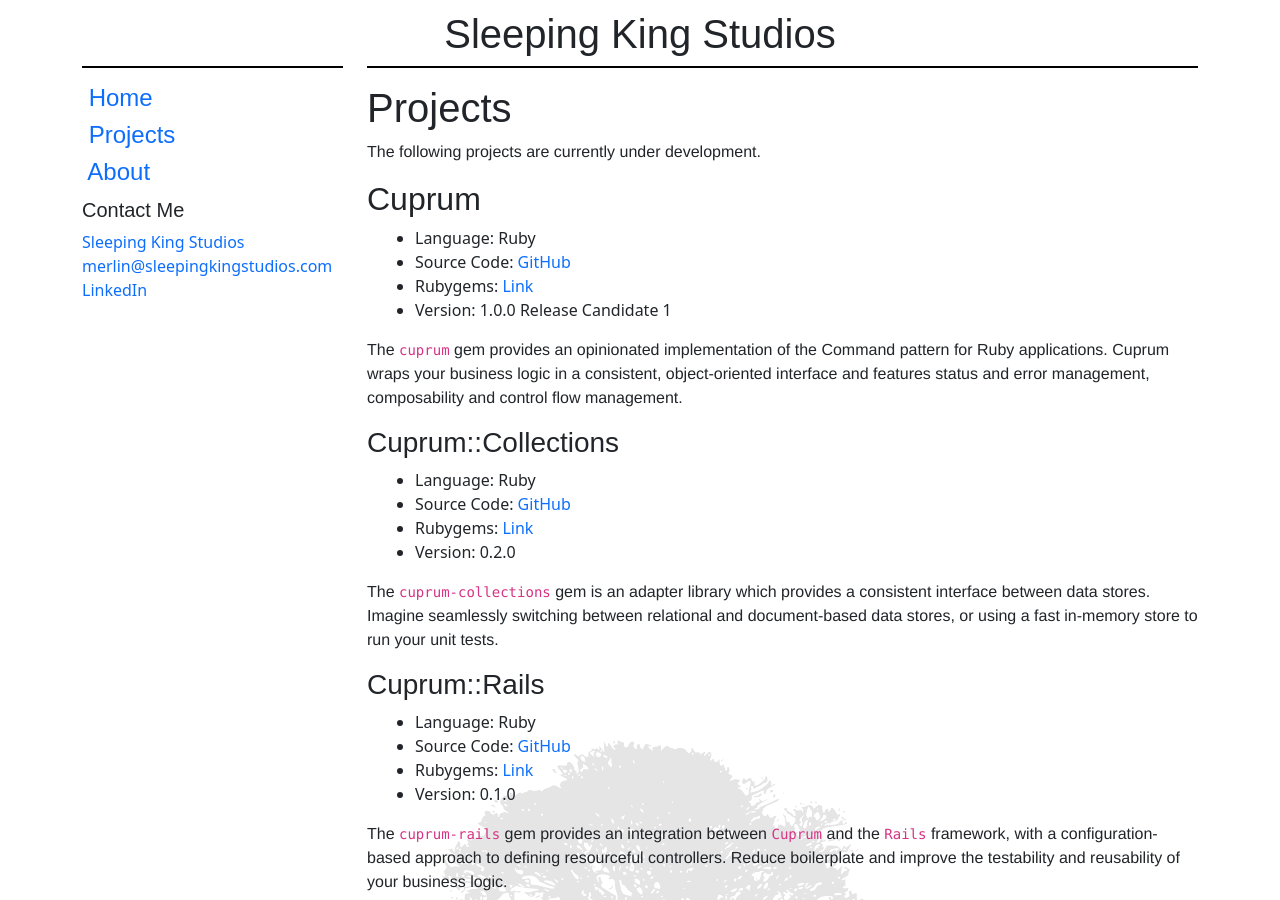
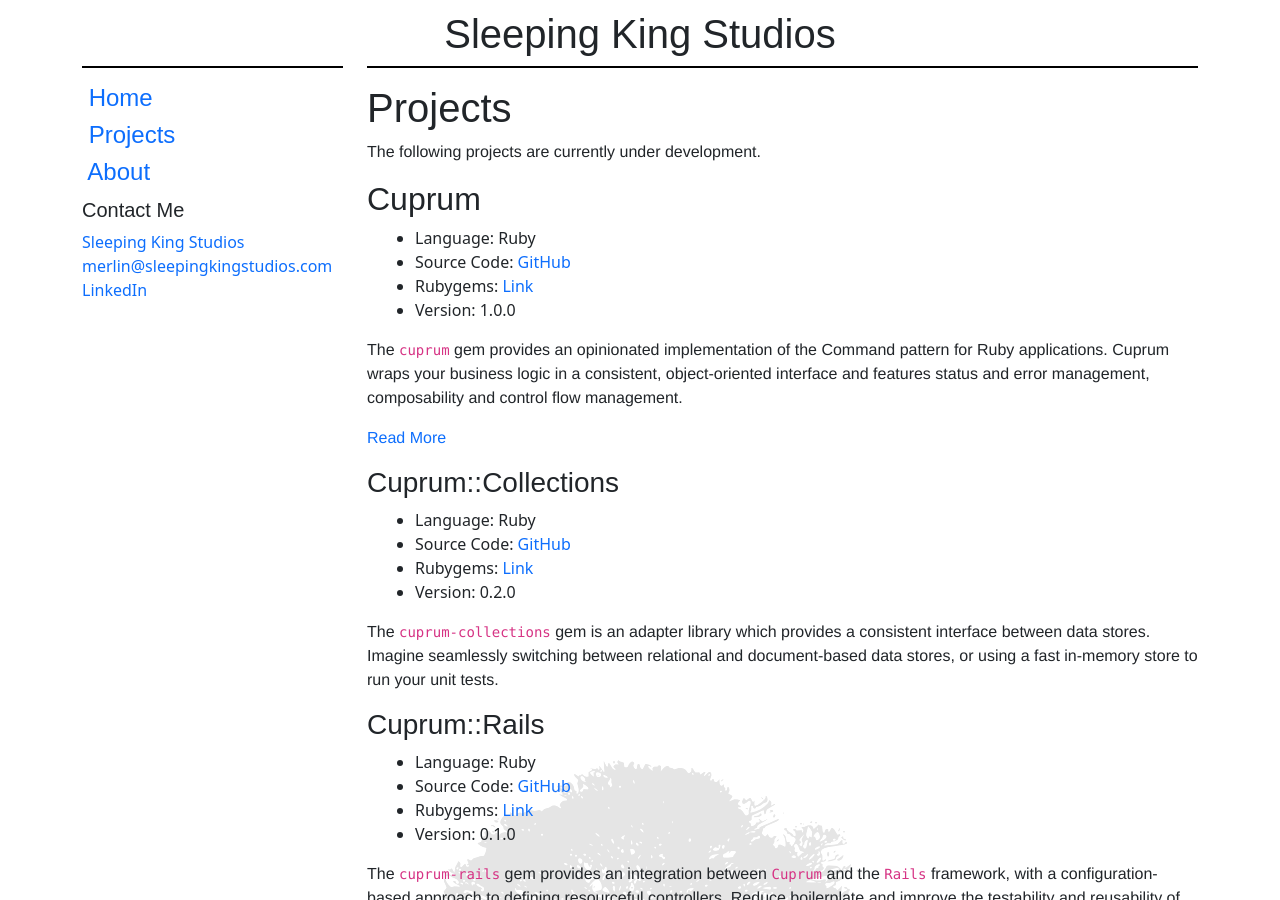
Before and after one commit to sleepingkingstudios/sleepingkingstudios.github.io, a Jekyll site: the page built from projects/index.md, in a window 1280 px wide and 900 px high. Built offline with Jekyll 4.4.1, drawn with Linux system fonts in a browser that asks for light colours.

Commit message:
Update Cuprum Project.

```diff
--- a/projects/index.md
+++ b/projects/index.md
@@ -10,9 +10,11 @@
 - Language: Ruby
 - Source Code: [GitHub](https://github.com/sleepingkingstudios/cuprum)
 - Rubygems: [Link](https://rubygems.org/gems/cuprum)
-- Version: 1.0.0 Release Candidate 1
+- Version: 1.0.0
 
 The `cuprum` gem provides an opinionated implementation of the Command pattern for Ruby applications. Cuprum wraps your business logic in a consistent, object-oriented interface and features status and error management, composability and control flow management.
+
+[<i class="fa fa-fw fa-arrow-right"></i> Read More](https://github.com/sleepingkingstudios/cuprum#readme)
 
 ### Cuprum::Collections
 
```
Also changed, not shown: index.md (+1 -1 lines).
